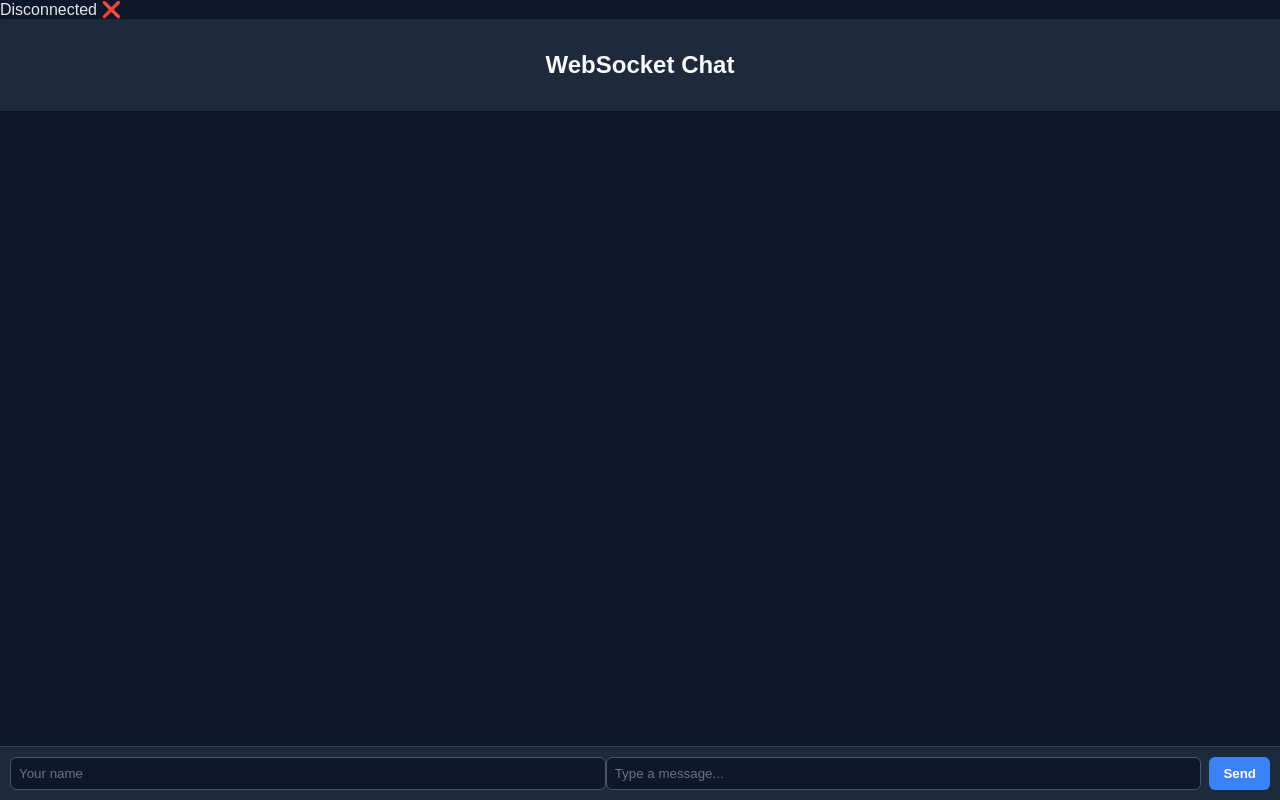
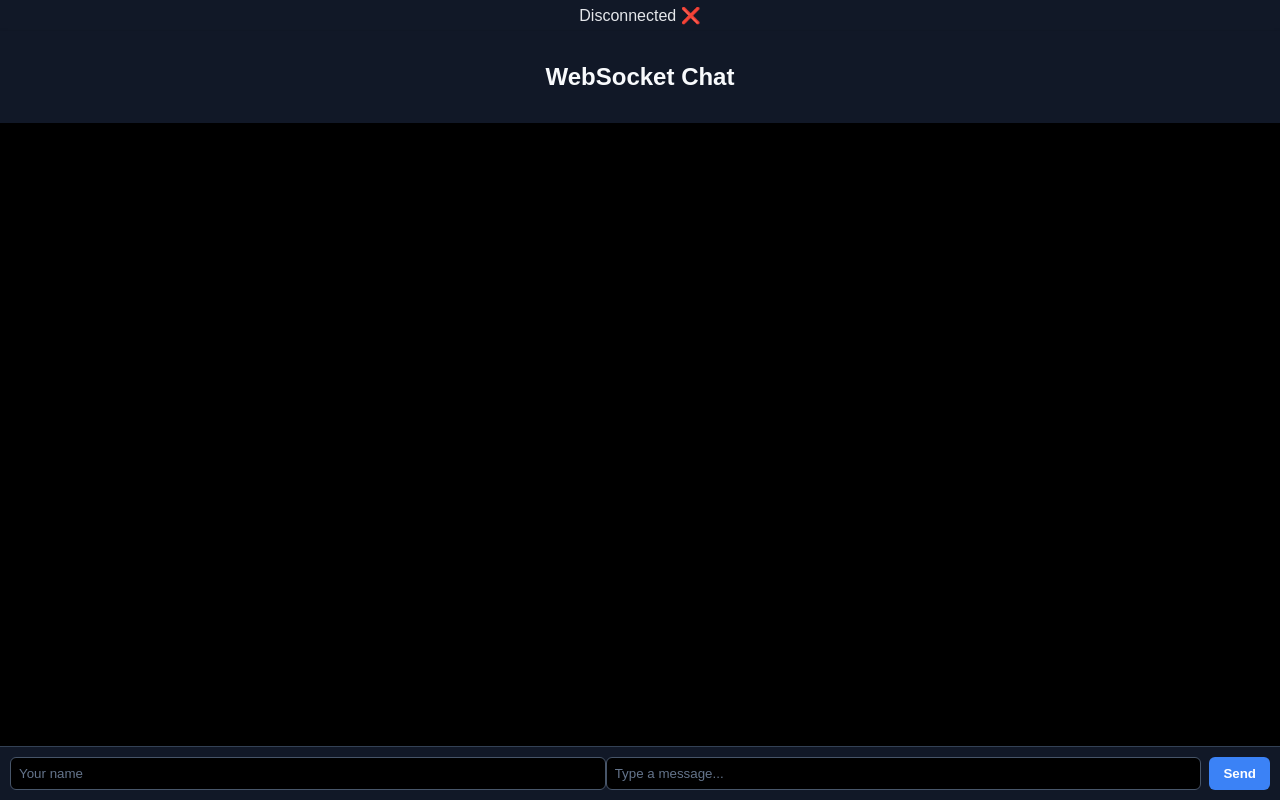
Before and after one commit to jebin232/web_chat, a website: page public/index.html in a window 1280 px wide. Drawn offline with Linux system fonts and the light colour scheme.

Commit message:
Change background colors and styles in index.html
Updated the chat interface styles and background colors.

```diff
--- a/public/index.html
+++ b/public/index.html
@@ -11,12 +11,12 @@
     display: flex;
     flex-direction: column;
     height: 100vh;
-    background-color: #0f172a; /* dark navy background */
+    background-color: #000000; /* pure black background */
     color: #e5e7eb;
   }
 
   header {
-    background: #1e293b;
+    background: #111827;
     color: #f8fafc;
     padding: 12px;
     text-align: center;
@@ -34,7 +34,7 @@
     flex: 1;
     overflow-y: auto;
     padding: 12px;
-    background: #0f172a;
+    background: #000000; /* black background for message area */
   }
 
   .msg {
@@ -60,12 +60,12 @@
     display: flex;
     padding: 10px;
     border-top: 1px solid #334155;
-    background-color: #1e293b;
+    background-color: #111827;
   }
 
   #nameInput, #textInput {
     flex: 1;
-    background: #0f172a;
+    background: #000000; /* black input background */
     color: #f1f5f9;
     border: 1px solid #475569;
     border-radius: 6px;
@@ -104,7 +104,7 @@
   }
 
   ::-webkit-scrollbar-track {
-    background: #1e293b;
+    background: #111827;
   }
 
   ::-webkit-scrollbar-thumb {
@@ -135,6 +135,9 @@
   <script>
     const statusEl = document.createElement('div');
     statusEl.textContent = 'Connecting...';
+    statusEl.style.textAlign = 'center';
+    statusEl.style.padding = '6px';
+    statusEl.style.background = '#111827';
     document.body.insertBefore(statusEl, document.body.firstChild);
 
     const messagesEl = document.getElementById('messages');
```
